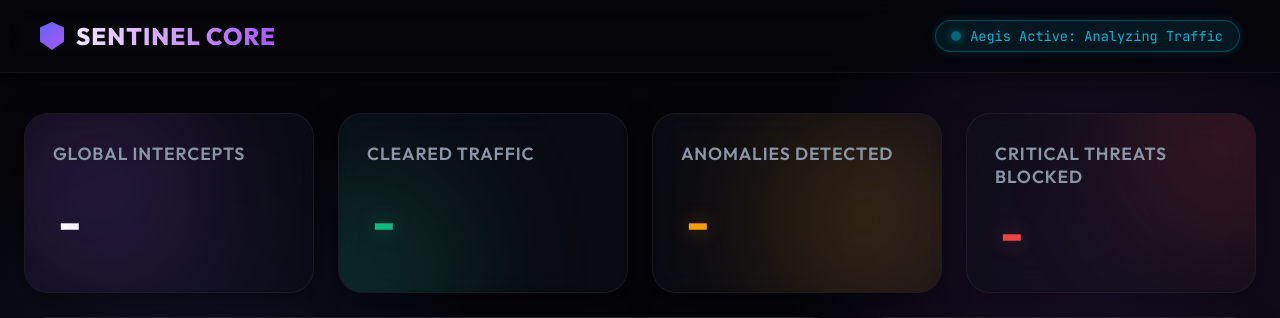
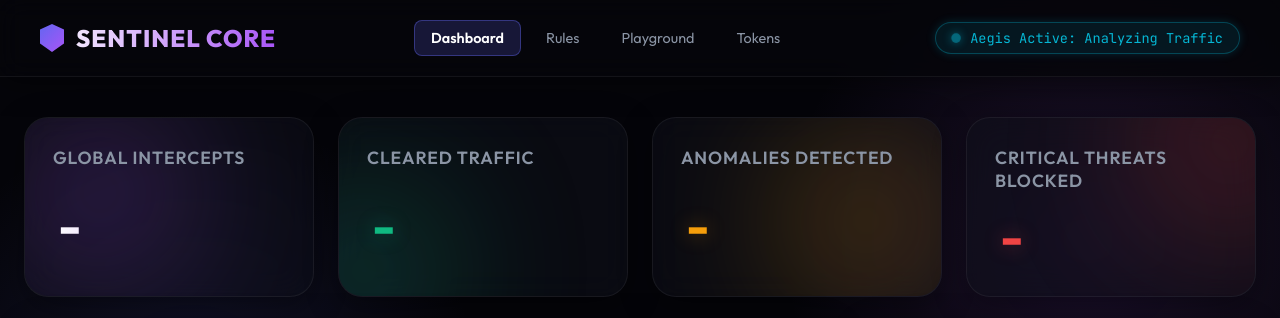
Before and after one commit to 0wolfak0/Adaptive-Deceptive-Response-Framework-for-Prompt-Injection-Attacks-on-Llms, a Python web app: template dashboard/templates/dashboard.html in a window 1280 px wide. Shown: the top 318 px of the page. Run offline with Jinja, Linux system fonts and the light colour scheme; the template is opened without the code that fills it, so the values that code supplies are empty.

Commit message:
Fix bugs, add missing requirements, enhance dashboard navigation

```diff
--- a/dashboard/templates/dashboard.html
+++ b/dashboard/templates/dashboard.html
@@ -79,6 +79,7 @@
       text-transform: uppercase;
       background: linear-gradient(90deg, #fff, var(--neon-secondary));
       -webkit-background-clip: text;
+      background-clip: text;
       -webkit-text-fill-color: transparent;
       display: flex;
       align-items: center;
@@ -253,6 +254,7 @@
     .stat-total .stat-val {
       background: linear-gradient(90deg, #fff, var(--neon-secondary));
       -webkit-background-clip: text;
+      background-clip: text;
       -webkit-text-fill-color: transparent;
     }
 
@@ -388,6 +390,12 @@
     <div class="nav-logo">
       <div class="shield-icon"></div>
       Sentinel Core
+    </div>
+    <div style="display:flex; gap:8px; align-items:center;">
+      <a href="/dashboard" style="color:#fff; text-decoration:none; padding:8px 16px; border-radius:8px; background:rgba(99,102,241,0.2); border:1px solid rgba(99,102,241,0.4); font-size:0.9rem; font-weight:600;">Dashboard</a>
+      <a href="/rules" style="color:var(--text-muted); text-decoration:none; padding:8px 16px; border-radius:8px; border:1px solid transparent; font-size:0.9rem; transition:0.2s;" onmouseover="this.style.background='var(--glass-bg)';this.style.borderColor='var(--glass-border)';this.style.color='#fff'" onmouseout="this.style.background='transparent';this.style.borderColor='transparent';this.style.color='var(--text-muted)'">Rules</a>
+      <a href="/playground" style="color:var(--text-muted); text-decoration:none; padding:8px 16px; border-radius:8px; border:1px solid transparent; font-size:0.9rem; transition:0.2s;" onmouseover="this.style.background='var(--glass-bg)';this.style.borderColor='var(--glass-border)';this.style.color='#fff'" onmouseout="this.style.background='transparent';this.style.borderColor='transparent';this.style.color='var(--text-muted)'">Playground</a>
+      <a href="/tokens" style="color:var(--text-muted); text-decoration:none; padding:8px 16px; border-radius:8px; border:1px solid transparent; font-size:0.9rem; transition:0.2s;" onmouseover="this.style.background='var(--glass-bg)';this.style.borderColor='var(--glass-border)';this.style.color='#fff'" onmouseout="this.style.background='transparent';this.style.borderColor='transparent';this.style.color='var(--text-muted)'">Tokens</a>
     </div>
     <div class="system-status">
       <div class="pulse-dot"></div>
--- a/requirements.txt
+++ b/requirements.txt
@@ -4,3 +4,5 @@ requests
 slowapi
 jinja2
 python-multipart
+sqlalchemy
+httpx
--- a/security/analyzer.py
+++ b/security/analyzer.py
@@ -69,7 +69,7 @@ def calculate_entropy(text: str) -> float:
 
 def detect_invisible_chars(text: str) -> bool:
     """Detects zero-width/formatting Unicode chars used in advanced attacks."""
-    invisible_chars = r'[\u200B-\u200D\uFEFF]'
+    invisible_chars = '[\u200B-\u200D\uFEFF]'
     return bool(re.search(invisible_chars, text))
 
 def advanced_threat_analyze(text: str) -> tuple[int, list[str]]:
```
Also changed, not shown: dashboard/routes.py (+18 -12 lines), security_logs.db.
